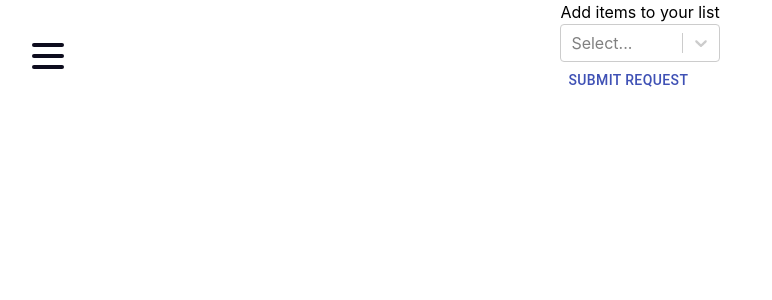
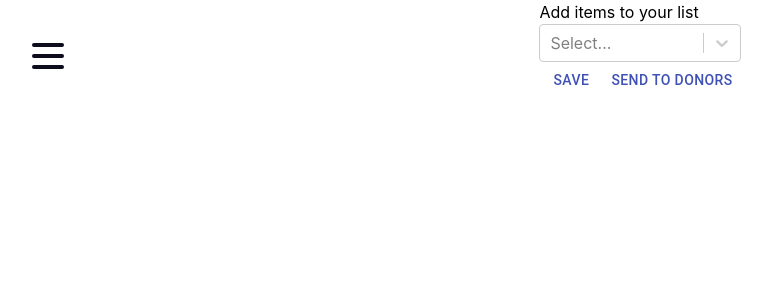
Before and after one commit to Foster-Closet/FE, a React (Create React App) app: page /create-request in a window 1280 px wide. Shown: the top 300 px of the page, without its empty margins (0-772 px from the left). Built offline with nearby package versions, Linux system fonts and the light colour scheme.

Commit message:
Link added to Dashboard to OneRequest

```diff
--- a/src/components/CreateRequest.js
+++ b/src/components/CreateRequest.js
@@ -28,6 +28,26 @@ const CreateRequest = ({ auth, chosenItems }) => {
       })
   }
 
+  const handleMessageSubmit = () => {
+    axios
+      .post('https://foster-closet.herokuapp.com/api/message/',
+        {
+          "receiver": 21, "message": "Foster needs a donation, Login to view: https://rb.gy/lfg6wd"
+        },
+        {
+          headers: { Authorization: `Token ${auth}` }
+        }
+      )
+      .then(response => {
+        console.log("Successful!", response)
+      })
+
+      .catch(error => {
+        console.log("Unsuccessful!,", error)
+      }
+      )
+  }
+
   if (submitted) {
     return <Redirect to='/my-dashboard' />
   }
@@ -43,7 +63,10 @@ const CreateRequest = ({ auth, chosenItems }) => {
         />
       </div>
       <Button color='primary' onClick={handleSubmit}>
-        Submit Request
+        Save
+      </Button>
+      <Button color='primary' onClick={handleMessageSubmit}>
+        Send to Donors
       </Button>
     </div>
   )
--- a/src/components/Dashboard.js
+++ b/src/components/Dashboard.js
@@ -105,7 +105,7 @@ const Dashboard = ({ auth, handleUnauthorized }) => {
             <CardActionArea>
               <CardContent>
                 <Typography className={classes.title} color='textSecondary' gutterBottom>
-                  Requested list from: {item.user}
+                  <Link to='/request/:id/donate'>{item.user}</Link>
                 </Typography>
                 <Typography variant='body2' component='p'>
 
@@ -141,7 +141,7 @@ const Dashboard = ({ auth, handleUnauthorized }) => {
         ))}
       </div>
 
-    </div>
+    </div >
 
   )
 }
```
